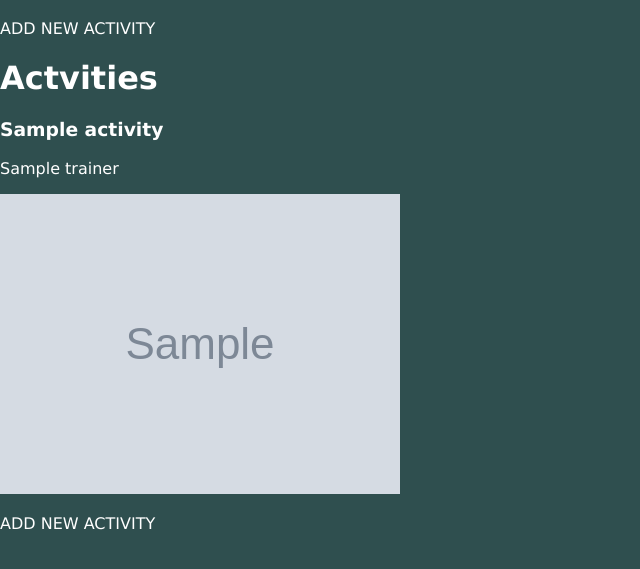
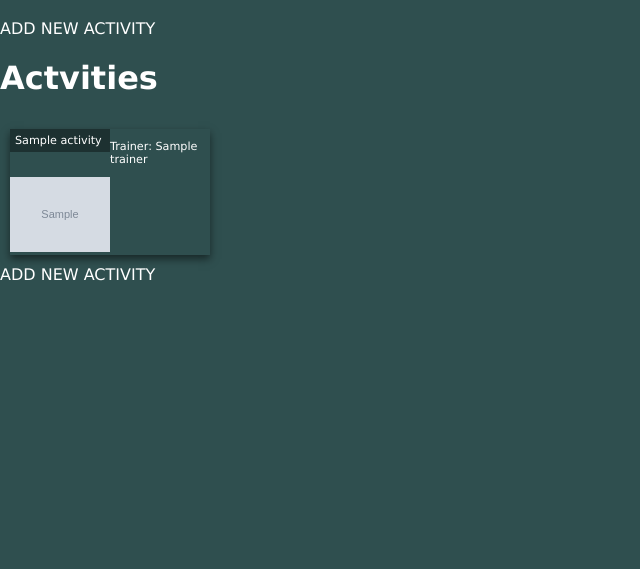
Before and after one commit to seriouspig/Gym_Manager_testing, a Flask app: page /activities in a window 1280 px wide. Shown: the part 39-608 px from the top of the page, without its empty margins (0-640 px from the left). Run offline with Flask 2, Linux system fonts and the light colour scheme; grey boxes marked "Sample" are stand-in pictures; a database or web service that is not in the repository returns one stand-in record (values such as "Sample title"); some libraries are stand-ins or nearby versions.

Commit message:
End of Tuesday CSS 2

```diff
--- a/static/css/style.css
+++ b/static/css/style.css
@@ -58,8 +58,9 @@ img {
 .grid_container {
     display: grid;
     width: 200px;
-    padding:10px;
+    margin:10px;
     font-size: 70%;
+    box-shadow: 0 4px 8px 0 rgba(0,0,0,0.5);
 
 
     grid-template-areas: 'photo  name'
--- a/templates/activities/index.html
+++ b/templates/activities/index.html
@@ -5,16 +5,17 @@
 <a href="/activities/new">ADD NEW ACTIVITY</a>
 <h1>Actvities</h1>
 
-<table>
+<div class="gallery">
 
     {% for activity in activities %}
+    <div class="grid_container">
     <a href="/activities/{{activity.id}}">
-        <h3>{{activity.name}}</h3>
+        <div class="name">{{activity.name}}</div>
         </a>
-        <p>{{activity.trainer}}</p>
-        <p></p><img src="static/images/{{activity.photo}}" alt="activity_photo"></p>
-
+        <p>Trainer: {{activity.trainer}}</p>
+        <div class="photo"><img src="static/images/{{activity.photo}}" alt="activity_photo"></div>
+    </div>
     {% endfor %}
-</table>
+</div>
 <a href="/activities/new">ADD NEW ACTIVITY</a>
 {% endblock %}
```
